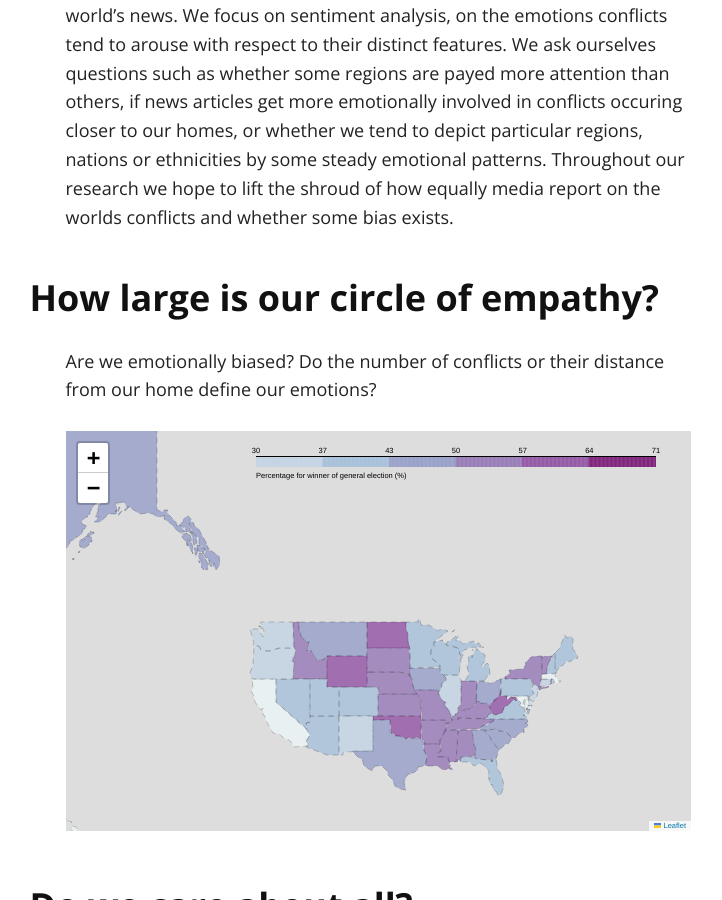
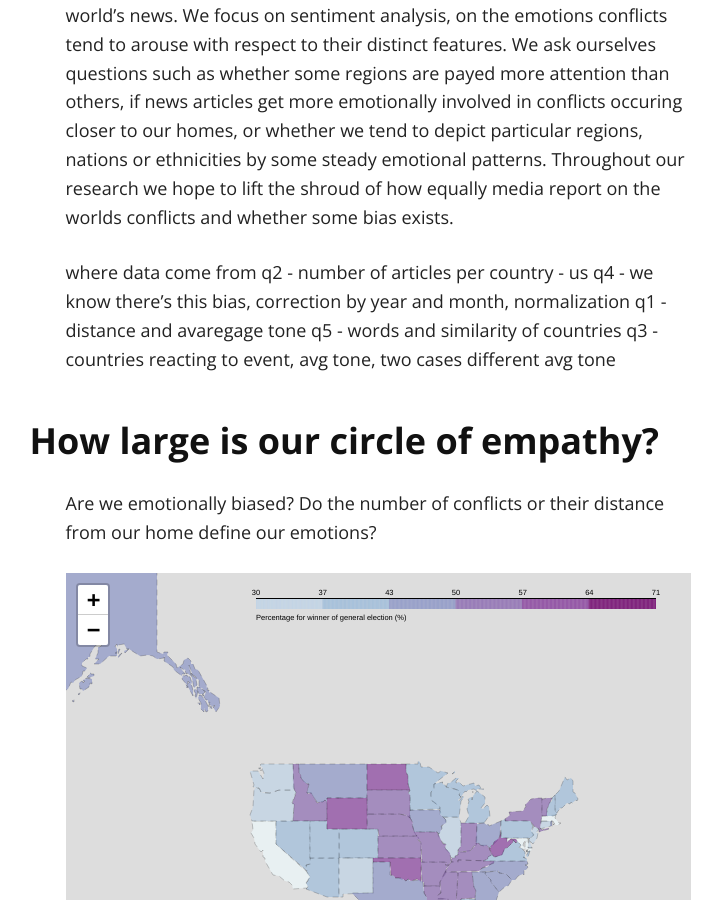
Before and after one commit to marycate/Matterhorn-ADA.github.io, a Jekyll site: the page built from index.md, in a window 1280 px wide and 900 px high, scrolled down 710 px. Shown: the whole window, without its empty margins (262-984 px from the left). Built offline with Jekyll 4.4.1, drawn with Linux system fonts in a browser that asks for light colours; nearby versions of some CDN libraries; a script that is not in the unit is left out; our own code applies the rules of GitHub Pages for plain Markdown files.

Commit message:
Update index.md

```diff
--- a/index.md
+++ b/index.md
@@ -5,6 +5,14 @@ layout: default
 ## Let's get emotional, we already got physical..
 
 In our data story we explore conflicts all over the world and the public attention they receive. We harness the huge [GDELT 2.0](https://www.gdeltproject.org/) dataset consisting of events collected every day from thousands media channels of the world's news. We focus on sentiment analysis, on the emotions conflicts tend to arouse with respect to their distinct features. We ask ourselves questions such as whether some regions are payed more attention than others, if news articles get more emotionally involved in conflicts occuring closer to our homes, or whether we tend to depict particular regions, nations or ethnicities by some steady emotional patterns. Throughout our research we hope to lift the shroud of how equally media report on the worlds conflicts and whether some bias exists.
+
+where data come from
+q2 - number of articles per country - us
+q4 - we know there's this bias, correction by year and month, normalization
+q1 - distance and avaregage tone
+q5 - words and similarity of countries
+q3 - countries reacting to event, avg tone, two cases different avg tone
+
 
 ### How large is our circle of empathy?
 Are we emotionally biased? Do the number of conflicts or their distance from our home define our emotions?
```
